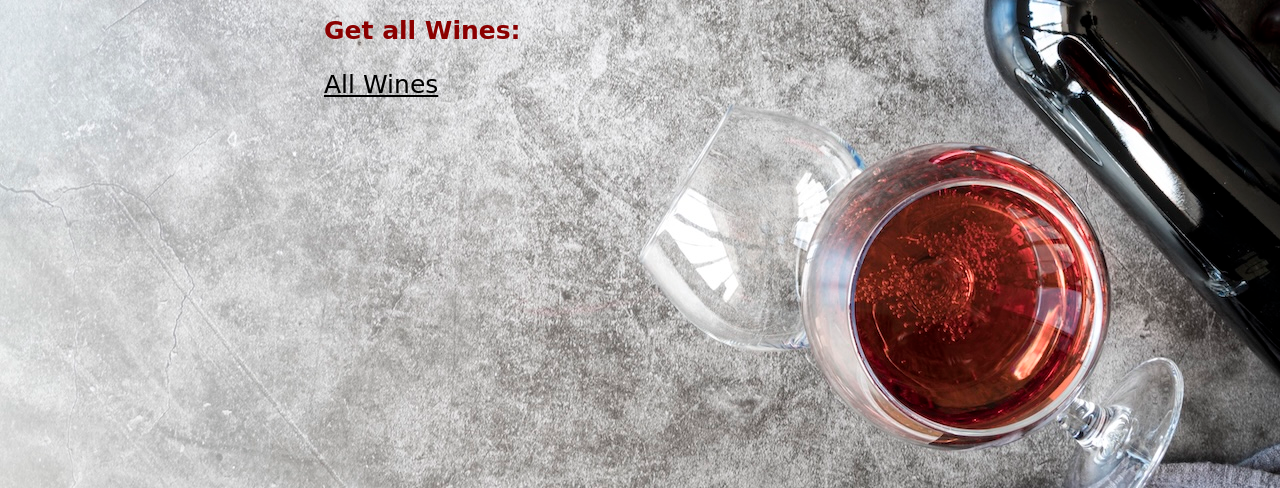
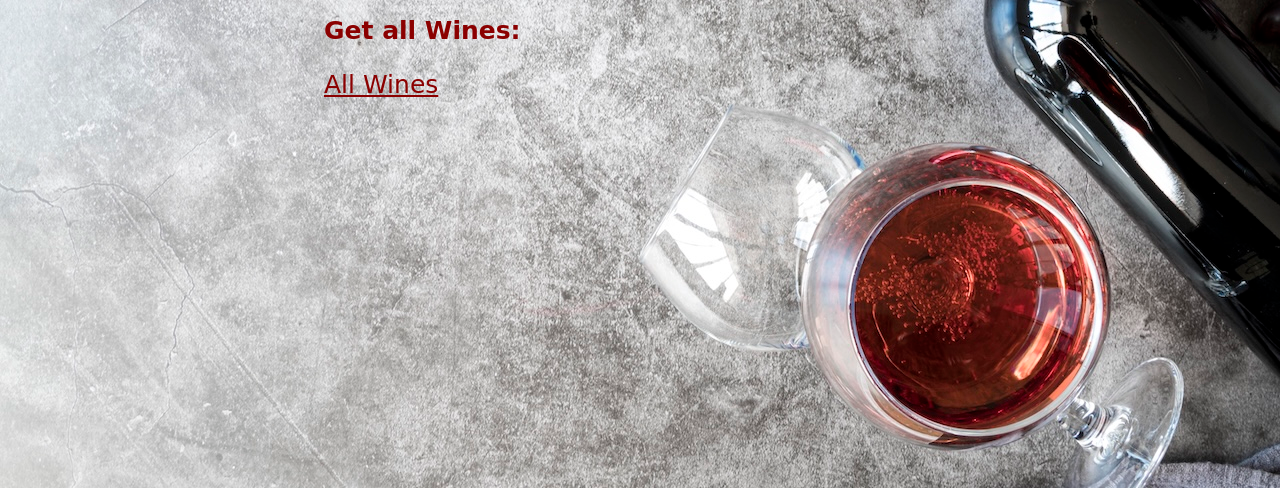
Before and after one commit to agerrard123/wine-storage-server, a website: page public/index.html in a window 1280 px wide. In both pictures the pointer is over the link "All Wines". Shown: the part 312-800 px from the top of the page. Drawn offline with Linux system fonts and the light colour scheme.

Commit message:
added hover color

```diff
--- a/public/styles.css
+++ b/public/styles.css
@@ -20,3 +20,7 @@ p {
 a {
     color:black;
 }
+
+a:hover {
+    color: darkred;
+}
```
